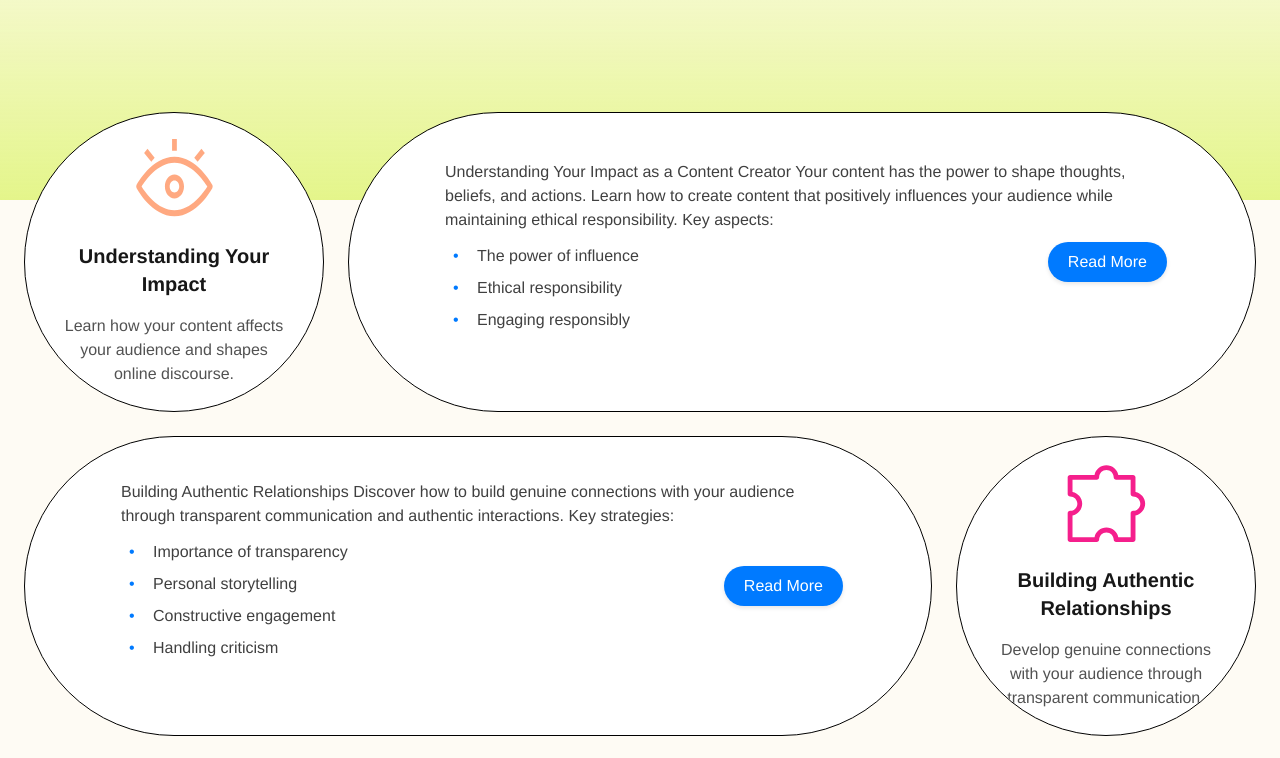
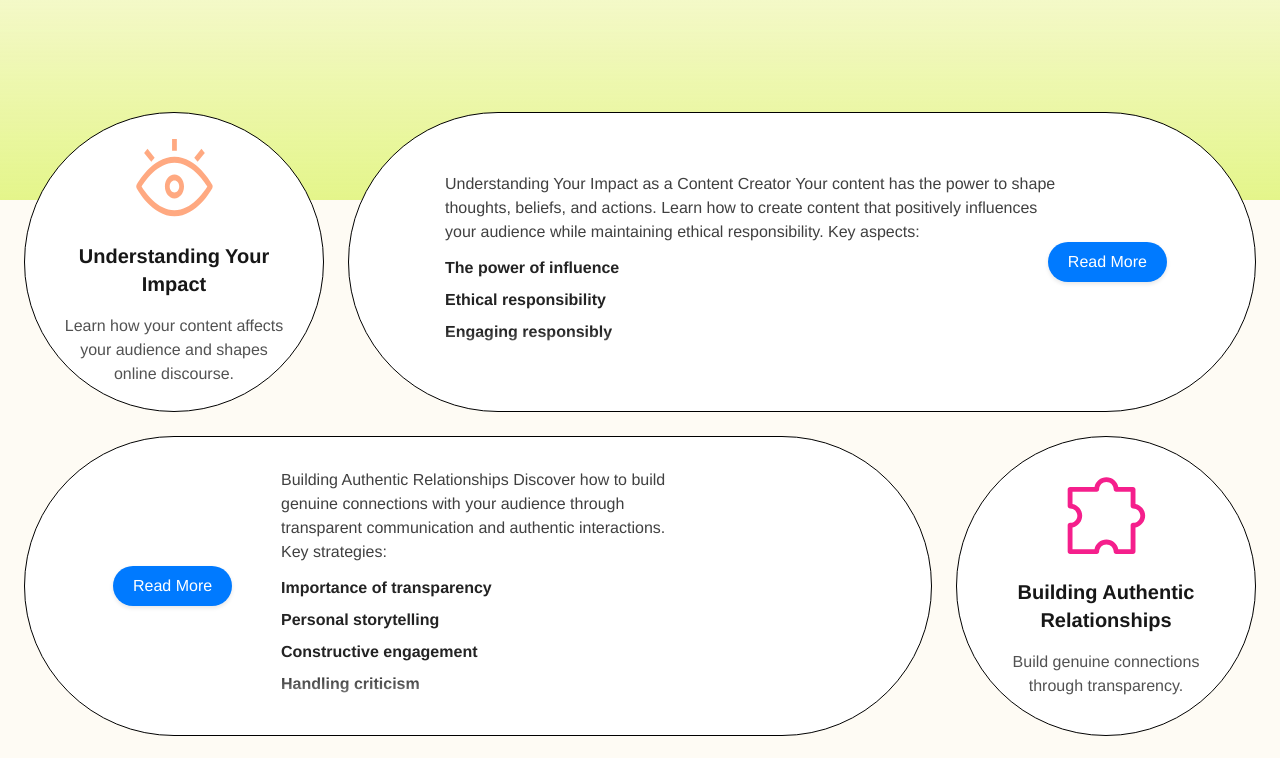
Before and after one commit to DigitalDefenders-tp27/mindful-creator, a Vue app in the folder frontend/: page /ethic-influencer in a window 1280 px wide. Shown: the part 600-1358 px from the top of the page. Built offline with nearby package versions, Linux system fonts and the light colour scheme; sample sign-in values are in the browser's storage.

Commit message:
redesign the-

```diff
--- a/frontend/src/views/EthicInfluencerView.vue
+++ b/frontend/src/views/EthicInfluencerView.vue
@@ -117,8 +117,8 @@
             @click="expandCard('practices')"
           >
             <div class="preview-content">
+              <div class="read-more">Read More</div>
               <div v-html="marked(bestPracticesPreview)" class="preview-text"></div>
-              <div class="read-more">Read More</div>
             </div>
           </CardSpotlight>
 
@@ -135,7 +135,7 @@
                   <h3>Building Authentic Relationships</h3>
                 </div>
                 <div class="card-description">
-                  Develop genuine connections with your audience through transparent communication.
+                  Build genuine connections through transparency.
                 </div>
               </div>
             </div>
@@ -805,11 +805,53 @@ onMounted(() => {
   max-height: 100%;
 }
 
+/* 第二行左侧卡片特殊样式 */
+.content-row:nth-child(2) .long-card {
+  position: relative;
+  overflow: hidden;
+}
+
+.content-row:nth-child(2) .long-card .preview-content {
+  position: relative;
+  padding: 1.5rem 3rem 1.5rem 10rem;
+}
+
+.content-row:nth-child(2) .long-card .preview-text :deep(*) {
+  text-align: left !important;
+}
+
+.content-row:nth-child(2) .long-card .preview-text :deep(ul) {
+  list-style-type: none;
+  padding-left: 0;
+  margin: 0.5rem 0;
+}
+
+.content-row:nth-child(2) .long-card .preview-text :deep(li) {
+  position: relative;
+  padding-left: 0;
+  margin-bottom: 0.5rem;
+  font-weight: bold;
+  color: #232323;
+}
+
+.content-row:nth-child(2) .long-card .preview-text :deep(li)::before {
+  display: none;
+}
+
+/* 移除之前可能导致右对齐的样式 */
+.content-row:nth-child(2) .long-card .preview-text :deep(h1),
+.content-row:nth-child(2) .long-card .preview-text :deep(p),
+.content-row:nth-child(2) .long-card .preview-text :deep(ul),
+.content-row:nth-child(2) .long-card .preview-text :deep(li) {
+  text-align: left !important;
+  direction: ltr;
+}
+
 .preview-text {
   flex-grow: 1;
   overflow: hidden;
   position: relative;
-  padding: 1.5rem 6rem 3rem 4rem;
+  padding: 1.5rem 10rem 1.5rem 4rem;
   max-height: 100%;
   mask-image: linear-gradient(to bottom,
     black 0%,
@@ -838,22 +880,21 @@ onMounted(() => {
 .preview-text :deep(ul) {
   @apply text-base text-neutral-700 dark:text-neutral-300;
   list-style-type: none;
-  padding-left: 1rem;
+  padding-left: 0;
   margin-top: 0.5rem;
 }
 
 .preview-text :deep(li) {
   position: relative;
-  padding-left: 1rem;
+  padding-left: 0;
   margin-bottom: 0.5rem;
   line-height: 1.5;
+  font-weight: bold;
+  color: #232323;
 }
 
 .preview-text :deep(li)::before {
-  content: "•";
-  position: absolute;
-  left: -0.5rem;
-  color: #007AFF;
+  display: none;
 }
 
 .read-more {
@@ -872,6 +913,13 @@ onMounted(() => {
   transition: all 0.3s ease;
   margin-right: 3.5rem;
   box-shadow: 0 2px 4px rgba(0, 0, 0, 0.1);
+}
+
+/* 第二行按钮特殊位置 */
+.content-row:nth-child(2) .long-card .read-more {
+  right: auto;
+  left: 3.5rem;
+  margin-right: 0;
 }
 
 .card-content-wrapper {
@@ -1018,4 +1066,29 @@ onMounted(() => {
     font-weight: 600;
   }
 }
+
+.content-row:nth-child(2) .long-card .preview-text :deep(h1) {
+  text-align: right;
+}
+
+.content-row:nth-child(2) .long-card .preview-text :deep(p) {
+  text-align: right;
+}
+
+.content-row:nth-child(2) .long-card .preview-text :deep(ul) {
+  text-align: right;
+  padding-right: 1rem;
+  padding-left: 0;
+}
+
+.content-row:nth-child(2) .long-card .preview-text :deep(li) {
+  padding-right: 1rem;
+  padding-left: 0;
+  text-align: right;
+}
+
+.content-row:nth-child(2) .long-card .preview-text :deep(li)::before {
+  right: -0.5rem;
+  left: auto;
+}
 </style>
```
